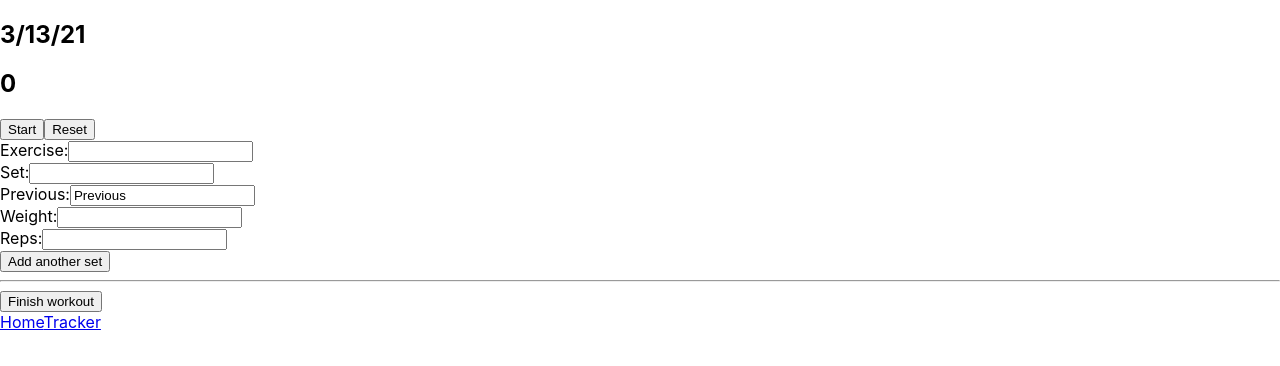
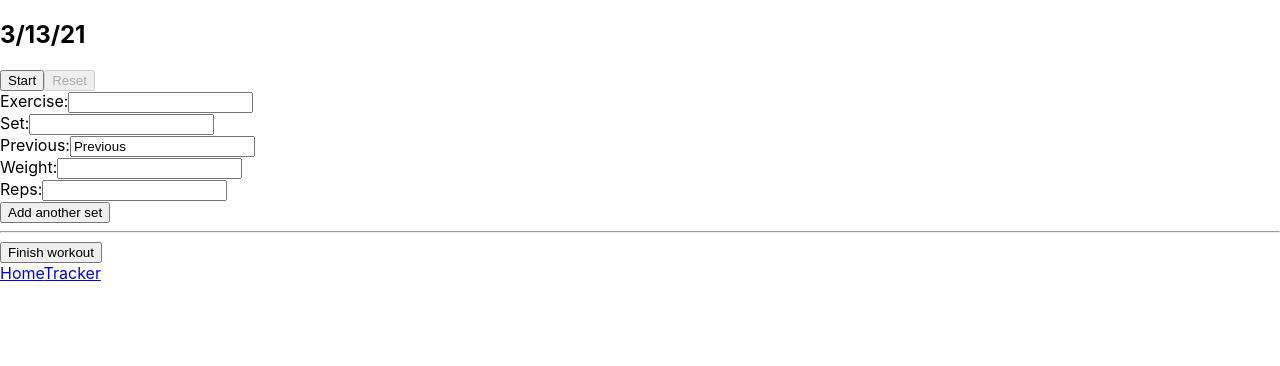
Before and after one commit to developerVincentAmbrosio/fitness-app, a React (Create React App) app: page /tracker in a window 1280 px wide. Shown: the top 366 px of the page. Built offline with nearby package versions, Linux system fonts and the light colour scheme.

Commit message:
worked on stopwatch

```diff
--- a/src/components/Stopwatch.js
+++ b/src/components/Stopwatch.js
@@ -2,26 +2,43 @@ import React, { useRef, useState } from 'react';
 
 const Stopwatch = () => {
     const [runtime, setRuntime] = useState(0);
-    const [status, setStatus] = useState(false);
+    const [isRunning, setIsRunning] = useState(false);
+//    const [isPaused, setIsPaused] = useState(false);
     const runRef = useRef(null);
 
-    const handleTimer = e => {
-        setStatus(true)
+    const handleStartTimer = () => {
+        setIsRunning(true)
         runRef.current = setInterval(() => {
             setRuntime((runtime) => runtime + 1)
         }, 1000)
     };
 
-    const handleResetTimer = e => {
-        clearInterval();
-        this.setState({runtime: 0, status: false });
+    const handlePauseTimer = () => {
+        clearInterval(runRef.current)
+        setIsRunning(false)
+    };
+
+    const handleResetTimer = () => {
+        clearInterval(runRef.current)
+        setIsRunning(false)
+       // setIsPaused(false)
+        setRuntime(0)
+    };
+
+    const formatTimer = () => {
+        const getSeconds = `0${(runtime % 60)}`.slice(-2)
+        const minutes = `${Math.floor(runtime / 60)}`
+        const getMinutes = `0${minutes % 60}`.slice(-2)
+        const getHours = `0${Math.floor(runtime / 3600)}`.slice(-2)
+
+        return `${getHours} : ${getMinutes} : ${getSeconds}`
     };
 
     return(
         <>
-            <h2>{runtime}</h2>
-            <button onClick={handleTimer}>{status ? 'Stop' : 'Start'}</button>
-            <button onClick={handleResetTimer}>Reset</button>
+            <h2>{formatTimer}</h2>
+            <button onClick={!isRunning ? handleStartTimer : handlePauseTimer}>{isRunning ? 'Stop' : 'Start'}</button>
+            <button onClick={handleResetTimer} disabled={!isRunning}>Reset</button>
         </>
     );
 }
```
